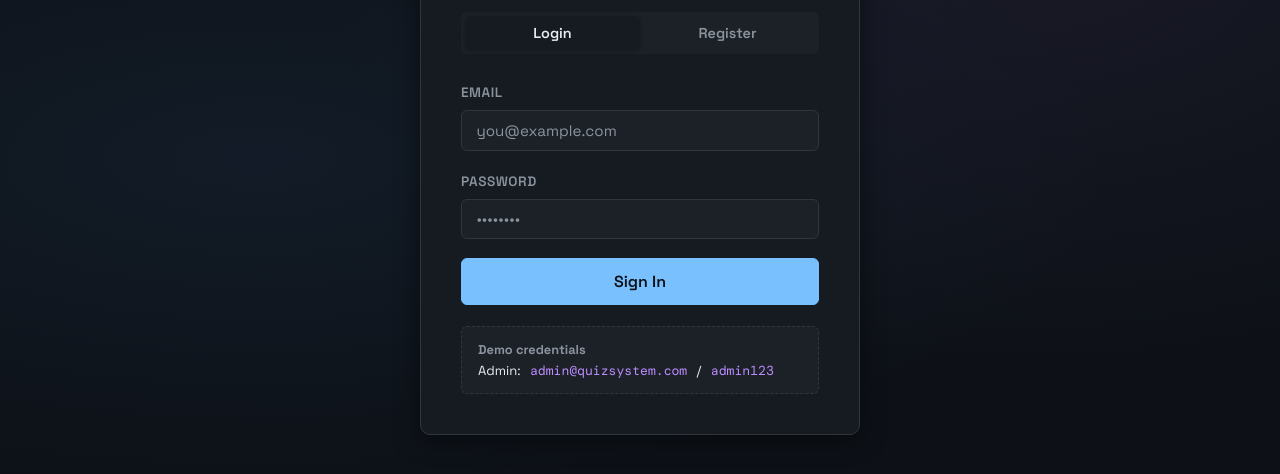
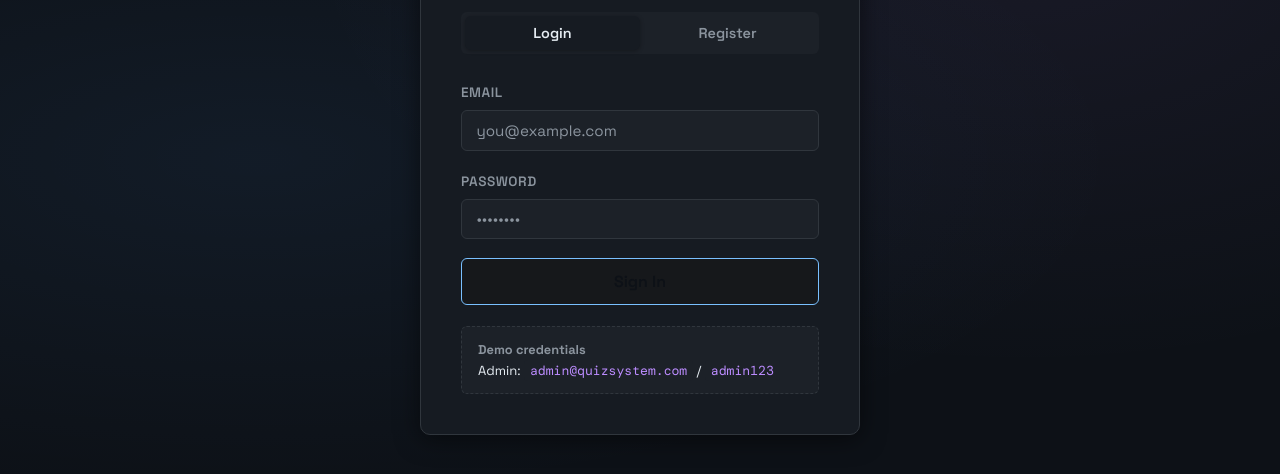
Before and after one commit to pranav1768/Online-Quiz-System, a plain HTML site: page frontend/index.html in a window 1280 px wide. In both pictures the pointer is over the button "Sign In". Shown: the part 242-716 px from the top of the page. Drawn offline with nearby package versions, Linux system fonts and the light colour scheme; a web font is replaced by a local one.

Commit message:
Initial Commit

```diff
--- a/frontend/css/style.css
+++ b/frontend/css/style.css
@@ -122,7 +122,7 @@ code { font-family: var(--font-mono); background: var(--bg-input); padding: 2px
 }
 
 .btn-primary   { background: var(--accent);   color: #0d1117; border-color: var(--accent); }
-.btn-primary:hover { background: #79c0ff; border-color: #79c0ff; transform: translateY(-1px); }
+.btn-primary:hover { background: #16181b; border-color: #79c0ff; transform: translateY(-1px); }
 .btn-secondary { background: transparent; color: var(--text); border-color: var(--border); }
 .btn-secondary:hover { border-color: var(--accent); color: var(--accent); }
 .btn-danger    { background: var(--danger-dim); color: var(--danger); border-color: var(--danger); }
```
Also changed, not shown: 1 other file.
